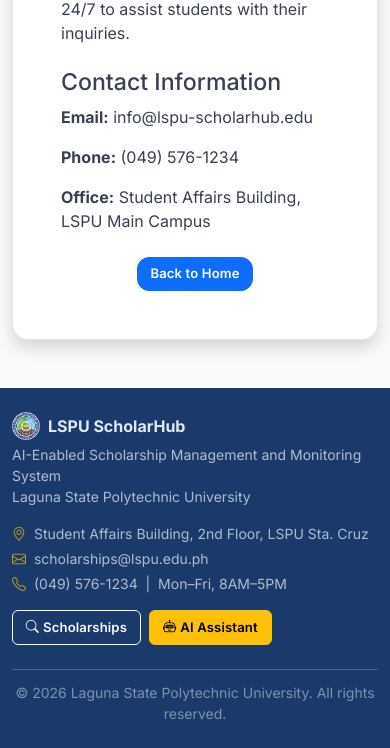
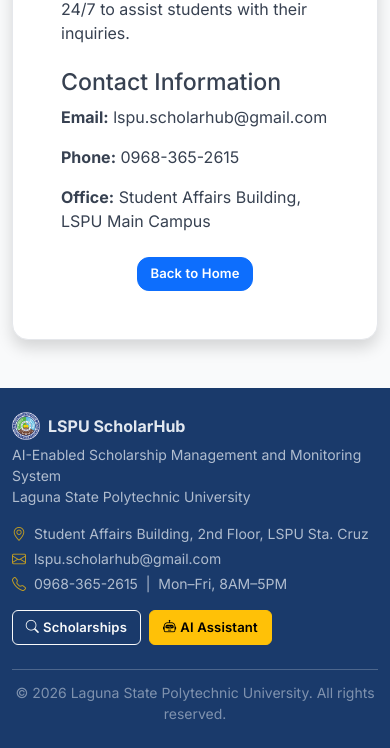
Before and after one commit to lspuscholarhub/lspu-scholarhub, a Flask app: page /about in a window 390 px wide. Shown: the part 790-1538 px from the top of the page. Run offline with Flask 3, Linux system fonts and the light colour scheme; some libraries are stand-ins or nearby versions.

Commit message:
Update contact info and remove About page from navbar
- Phone: 0968-365-2615 (was 049-576-1234)
- Email: lspu.scholarhub@gmail.com (was scholarships@lspu.edu.ph)
- Removed About link from guest navbar
- Updated all references across templates, chatbot, and API views

🤖 Generated with Codebuff
Co-Authored-By: Codebuff <noreply@codebuff.com>

```diff
--- a/app/templates/about.html
+++ b/app/templates/about.html
@@ -32,8 +32,8 @@
 
                     <div class="mb-4">
                         <h3>Contact Information</h3>
-                        <p><strong>Email:</strong> info@lspu-scholarhub.edu</p>
-                        <p><strong>Phone:</strong> (049) 576-1234</p>
+                        <p><strong>Email:</strong> lspu.scholarhub@gmail.com</p>
+                        <p><strong>Phone:</strong> 0968-365-2615</p>
                         <p><strong>Office:</strong> Student Affairs Building, LSPU Main Campus</p>
                     </div>
 
--- a/app/templates/base.html
+++ b/app/templates/base.html
@@ -61,11 +61,6 @@
         <li class="nav-item">
           <a class="nav-link" href="{{ url_for('chatbot.chatbot_page') }}">
             <i class="bi bi-robot me-1"></i>AI Assistant
-          </a>
-        </li>
-        <li class="nav-item">
-          <a class="nav-link" href="{{ url_for('main.about') }}">
-            <i class="bi bi-info-circle me-1"></i>About
           </a>
         </li>
         {% endif %}
@@ -326,11 +321,11 @@
         </p>
         <p class="small mb-1 opacity-75">
           <i class="bi bi-envelope me-1 text-warning"></i>
-          scholarships@lspu.edu.ph
+          lspu.scholarhub@gmail.com
         </p>
         <p class="small mb-0 opacity-75">
           <i class="bi bi-telephone me-1 text-warning"></i>
-          (049) 576-1234 &nbsp;|&nbsp; Mon–Fri, 8AM–5PM
+          0968-365-2615 &nbsp;|&nbsp; Mon–Fri, 8AM–5PM
         </p>
       </div>
       <div class="col-md-3 text-md-end">
--- a/app/templates/chatbot/index.html
+++ b/app/templates/chatbot/index.html
@@ -43,7 +43,7 @@
         {% if user_name and not is_verified %}
         <div class="verify-warning">
           <i class="bi bi-exclamation-triangle-fill me-2"></i>
-          Your account is <strong>not yet verified</strong>. Contact <strong>scholarships@lspu.edu.ph</strong> to get verified before applying.
+          Your account is <strong>not yet verified</strong>. Contact <strong>lspu.scholarhub@gmail.com</strong> to get verified before applying.
         </div>
         {% endif %}
 
@@ -264,7 +264,7 @@
       }
     } catch (err) {
       hideTyping();
-      appendBot('Sorry, something went wrong. Please try again or contact the scholarship office at **(049) 576-1234**.', 'fallback', true);
+      appendBot('Sorry, something went wrong. Please try again or contact the scholarship office at **0968-365-2615**.', 'fallback', true);
       scrollBottom(true);
     } finally {
       busy = false;
--- a/app/templates/contact.html
+++ b/app/templates/contact.html
@@ -18,8 +18,8 @@
                             Laguna State Polytechnic University<br>
                             Main Campus, Sta. Cruz, Laguna</p>
 
-                            <p><strong>Phone:</strong> (049) 576-1234</p>
-                            <p><strong>Email:</strong> info@lspu-scholarhub.edu</p>
+                            <p><strong>Phone:</strong> 0968-365-2615</p>
+                            <p><strong>Email:</strong> lspu.scholarhub@gmail.com</p>
                             <p><strong>Office Hours:</strong><br>
                             Monday - Friday: 8:00 AM - 5:00 PM<br>
                             Saturday: 8:00 AM - 12:00 PM</p>
--- a/app/views/api.py
+++ b/app/views/api.py
@@ -42,12 +42,12 @@ def chatbot():
             'gpa requirement': 'Generally, you need a GPA of at least 2.5 for most scholarships, but Academic Excellence requires 1.75 or better.',
 
             # Contact and Help
-            'contact': 'You can reach us at: Email: info@lspu-scholarhub.edu, Phone: (049) 576-1234, or visit our office at the Student Affairs Building.',
+            'contact': 'You can reach us at: Email: lspu.scholarhub@gmail.com, Phone: 0968-365-2615, or visit our office at the Student Affairs Building.',
             'help': 'I can help you with: finding scholarships, application procedures, requirements, deadlines, and general information about our services.',
             'thank you': 'You\'re welcome! If you have more questions, feel free to ask anytime.',
 
             # Default responses
-            'default': 'I understand your question. For more specific information, please check our scholarship pages or contact our office at (049) 576-1234.',
+            'default': 'I understand your question. For more specific information, please check our scholarship pages or contact our office at 0968-365-2615.',
             'i don\'t understand': 'I apologize. Could you please rephrase your question? You can ask about scholarships, applications, requirements, or deadlines.',
         }
 
--- a/app/views/auth.py
+++ b/app/views/auth.py
@@ -169,7 +169,7 @@ def _send_credentials_email(user, temp_password):
         </table>
         <p style="color:#dc3545;"><strong>⚠️ Important:</strong> Please log in and change your password immediately under <em>My Account → Profile</em>.</p>
         <p>You can log in at: <a href="{login_url}">{login_url}</a></p>
-        <p>If you have any questions, contact us at <a href="mailto:scholarships@lspu.edu.ph">scholarships@lspu.edu.ph</a> or call (049) 576-1234.</p>
+        <p>If you have any questions, contact us at <a href="mailto:lspu.scholarhub@gmail.com">lspu.scholarhub@gmail.com</a> or call 0968-365-2615.</p>
         <p>Best regards,<br><strong>LSPU Scholarship Office</strong></p>
         """
         notification_service.send_email(user.email, subject, message)
--- a/app/views/chatbot.py
+++ b/app/views/chatbot.py
@@ -110,7 +110,7 @@ def chat():
     except Exception as e:
         return jsonify({
             'response':    ('Sorry, I encountered an error. Please try again or '
-                            'contact the scholarship office at (049) 576-1234.'),
+                            'contact the scholarship office at 0968-365-2615.'),
             'source':      'error',
             'category':    'error',
             'intent':      'error',
```
Also changed, not shown: app/services/chatbot_service.py (+5 -5 lines).
